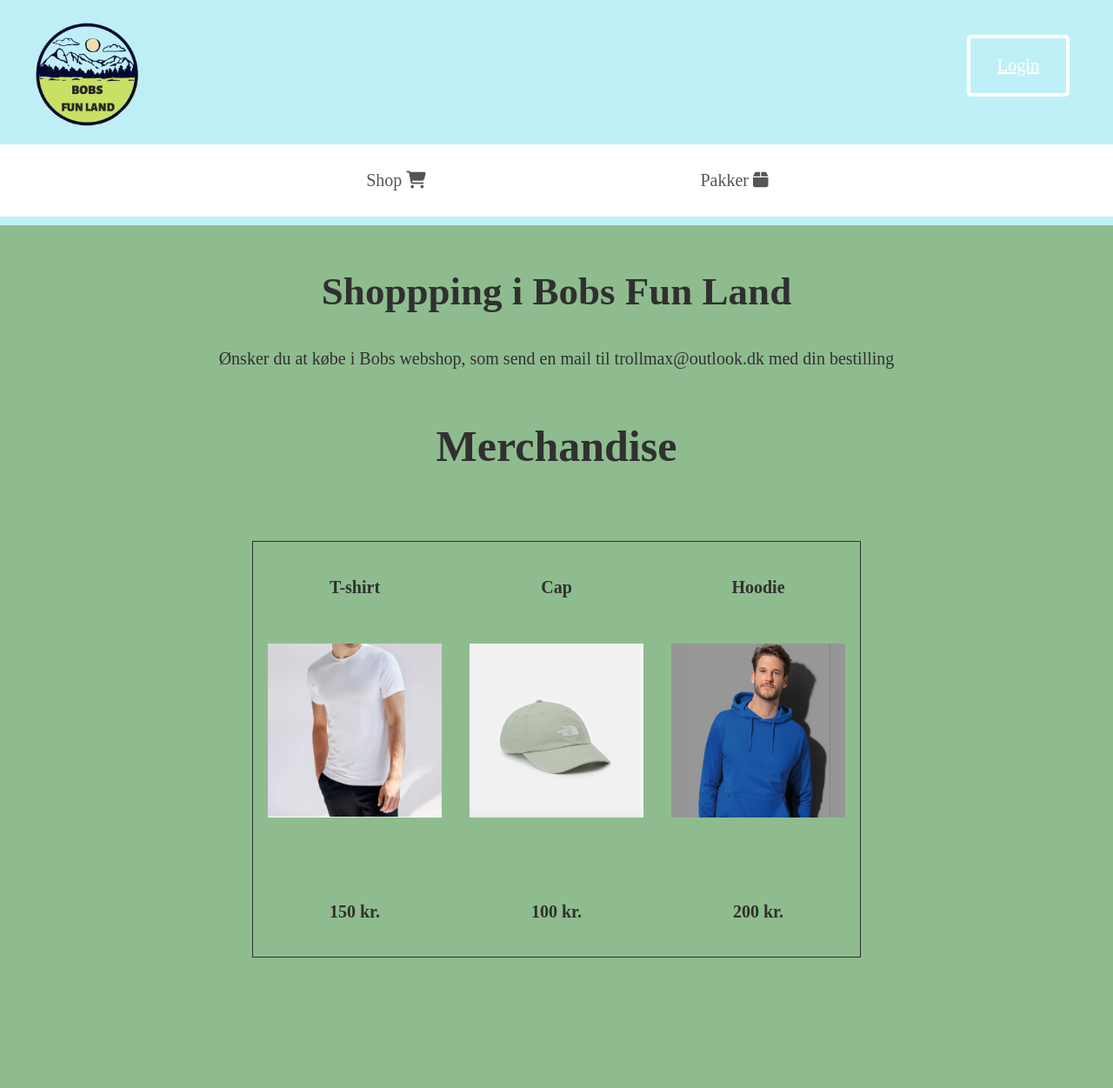
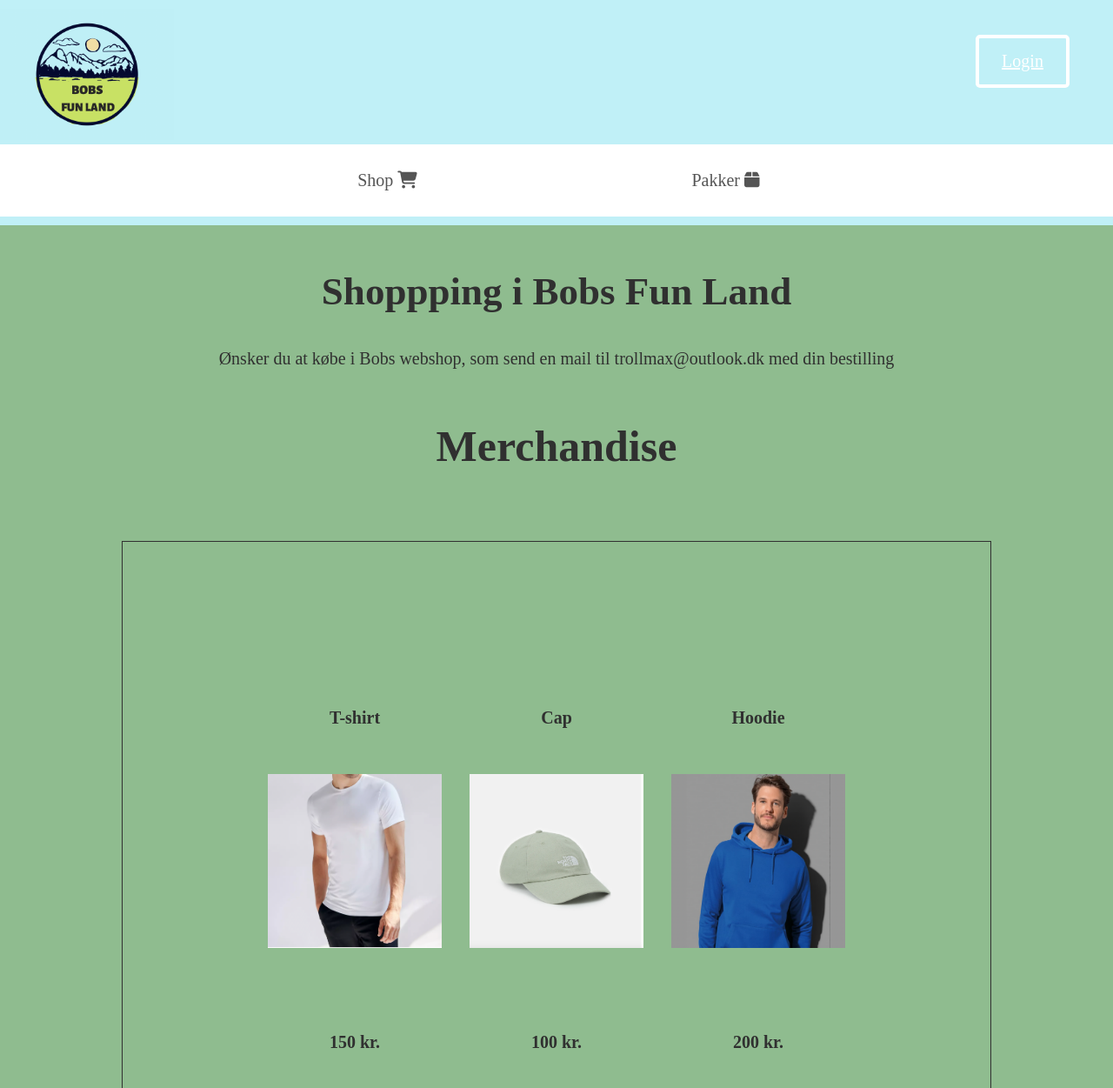
Before and after one commit to MichalaNybroe/frontendbobsfunland, a website built with Parcel: page shopping.html in a window 1280 px wide. Shown: the top 1251 px of the page at 87% size. Built offline with nearby package versions, Linux system fonts and the light colour scheme.

Commit message:
shopping  css

```diff
--- a/css/generisk.css
+++ b/css/generisk.css
@@ -31,7 +31,7 @@ header .panel {
   background-color: white;
   display: block;
   text-align: center;
-  padding: 30px 10px;
+  padding: 30px 0px;
   text-decoration: none;
 }
 
@@ -60,7 +60,7 @@ footer a:hover {
   margin-top: 30px;
   text-align: center;
   color: white;
-  padding: 20px;
+  padding: 15px;
   float: right;
   border-radius: 5px;
   border: solid 4px;
@@ -82,5 +82,6 @@ footer a:hover {
 }
 
 .panel {
-width: 100%;
+ width: auto;
+
 }
--- a/css/shopping.css
+++ b/css/shopping.css
@@ -9,7 +9,7 @@
   margin-top: 10px;
   line-height: 100px;
   border: 1px solid;
-  padding: 0px;
+  padding: 150px;
 
 }
 
@@ -22,7 +22,7 @@
   margin-top: 10px;
   margin-bottom: 150px;
   border: 1px solid;
-  padding: 0px;
+  padding: 150px;
 
 
 }
@@ -35,7 +35,7 @@
   margin-top: 10px;
   margin-bottom: 150px;
   border: 1px solid;
-  padding: 0px;
+  padding: 150px;
 
 }
 
```
